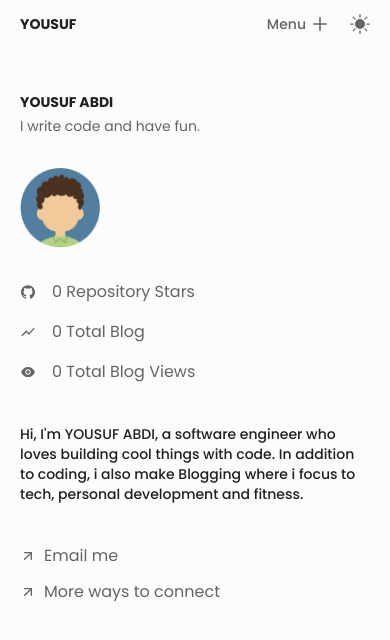
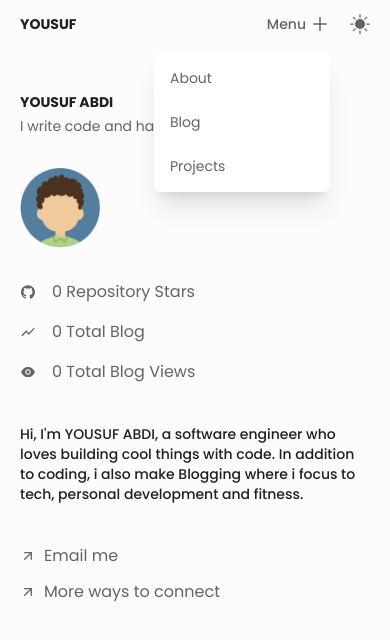
Before and after one commit to YOUSUFABDI/Yousuf-s-Site, a React (Vite) app: page / in a window 390 px wide. Both pictures are taken after a click on the button "Menu". Shown: the top 640 px of the page. Built offline with nearby package versions, Linux system fonts and the light colour scheme.

Commit message:
maked the mobile navbar responsive

```diff
--- a/src/components/Header.tsx
+++ b/src/components/Header.tsx
@@ -1,18 +1,24 @@
 import React, { useState } from 'react'
 import { AiOutlinePlus } from 'react-icons/ai'
 import { BsFillSunFill } from 'react-icons/bs'
-import { links } from '../lib/data'
 import { NavLink } from 'react-router-dom'
 import ThemeSwitch from './ThemeSwitch'
+import SmallScreensNavbar from './SmallScreensNavbar'
+import LargeScreensNavbar from './LargeScreensNavbar'
 
 const Header: React.FC = () => {
-  const [isMoodOpen, setIsMoodOpen] = useState(false)
+  const [isMoodOpen, setIsMoodOpen] = useState<boolean>(false)
+  const [isMenuOpen, setIsMenuOpen] = useState<boolean>(false)
 
   return (
     <header className="flex items-center justify-between gap-5 my-3 relative">
       <div>
         <NavLink
           to="/"
+          onClick={() => {
+            setIsMenuOpen(false)
+            setIsMoodOpen(false)
+          }}
           className="text-lightPrimary font-bold text-sm dark:text-darkPrimary"
         >
           YOUSUF
@@ -20,32 +26,30 @@ const Header: React.FC = () => {
       </div>
 
       <div className="flex justify-end lg:justify-center text-lightSecondary hover:text-lightPrimary dark:text-darkSecondary dark:hover:text-darkPrimary  transition-colors duration-200 ease-in-out w-full">
-        <button className="font-medium text-sm flex items-center gap-1 lg:hidden cursor-pointer">
+        <button
+          className="font-medium text-sm flex items-center gap-1 lg:hidden cursor-pointer"
+          onClick={() => {
+            setIsMenuOpen(!isMenuOpen)
+            setIsMoodOpen(false)
+          }}
+        >
           <span>Menu</span>
           <AiOutlinePlus className="h-5 w-5" />
         </button>
 
-        <nav className="hidden lg:flex items-center gap-6 text-sm">
-          {links.map((link) => (
-            <NavLink
-              to={link.to}
-              className={({ isActive }) =>
-                'hover:text-lightPrimary transition-colors duration-200 ease-in-out dark:hover:text-darkPrimary dark:text-darkSecondary' +
-                (isActive
-                  ? ' text-lightPrimary font-medium dark:text-white'
-                  : '')
-              }
-              key={link.id}
-            >
-              {link.name}
-            </NavLink>
-          ))}
-        </nav>
+        <LargeScreensNavbar />
+        <SmallScreensNavbar
+          isMenuOpen={isMenuOpen}
+          setIsMenuOpen={setIsMenuOpen}
+        />
       </div>
 
       <div
         className="text-lightSecondary dark:text-darkSecondary"
-        onClick={() => setIsMoodOpen(!isMoodOpen)}
+        onClick={() => {
+          setIsMoodOpen(!isMoodOpen)
+          setIsMenuOpen(false)
+        }}
       >
         <BsFillSunFill className="h-5 w-5 cursor-pointer hover:text-lightPrimary transition-colors duration-200 ease-in-out dark:hover:text-darkPrimary" />
       </div>
--- a/src/components/Intro.tsx
+++ b/src/components/Intro.tsx
@@ -1,6 +1,7 @@
 import React from 'react'
 import profileImg from './../assets/images/profile 1.png'
 import { FiArrowUpRight } from 'react-icons/fi'
+import { Link } from 'react-router-dom'
 import TitleSection from './TitleSection'
 import SubTitleSection from './SubTitleSection'
 import { platformInfos } from '../lib/data'
@@ -41,14 +42,21 @@ const Intro: React.FC = () => {
       </div>
 
       <div className="flex flex-col gap-3 lg:flex-row lg:gap-8">
-        <a className="flex items-center gap-2 lg:gap-3 text-lightSecondary dark:text-darkSecondary">
+        <a
+          href="mailto:yousufabdi34@gmail.com"
+          className="flex items-center gap-2 lg:gap-3 text-lightSecondary dark:text-darkSecondary"
+        >
           <FiArrowUpRight />
           <span>Email me</span>
         </a>
-        <a className="flex items-center gap-2 lg:gap-3 text-lightSecondary dark:text-darkSecondary">
+
+        <Link
+          to="/links"
+          className="flex items-center gap-2 lg:gap-3 text-lightSecondary dark:text-darkSecondary"
+        >
           <FiArrowUpRight />
           <span>More ways to connect</span>
-        </a>
+        </Link>
       </div>
     </div>
   )
--- /dev/null
+++ b/src/components/LargeScreensNavbar.tsx
@@ -0,0 +1,24 @@
+import React from 'react'
+import { NavLink } from 'react-router-dom'
+import { links } from '../lib/data'
+
+const LargeScreensNavbar: React.FC = () => {
+  return (
+    <nav className="hidden lg:flex items-center gap-6 text-sm">
+      {links.map((link) => (
+        <NavLink
+          to={link.to}
+          className={({ isActive }) =>
+            'hover:text-lightPrimary transition-colors duration-200 ease-in-out dark:hover:text-darkPrimary dark:text-darkSecondary' +
+            (isActive ? ' text-lightPrimary font-medium dark:text-white' : '')
+          }
+          key={link.id}
+        >
+          {link.name}
+        </NavLink>
+      ))}
+    </nav>
+  )
+}
+
+export default LargeScreensNavbar
--- /dev/null
+++ b/src/components/SmallScreensNavbar.tsx
@@ -0,0 +1,41 @@
+import React from 'react'
+import { NavLink } from 'react-router-dom'
+import { links } from '../lib/data'
+
+type SmallScreensNavbarProps = {
+  setIsMenuOpen: (isMenuOpen: boolean) => void
+  isMenuOpen: boolean
+}
+
+const SmallScreensNavbar: React.FC<SmallScreensNavbarProps> = ({
+  isMenuOpen,
+  setIsMenuOpen,
+}) => {
+  return (
+    <nav
+      className={`lg:hidden ${
+        isMenuOpen
+          ? 'flex flex-col items-start gap-6 text-sm bg-white dark:bg-black shadow-xl rounded-md w-44 p-4 absolute top-10'
+          : 'hidden'
+      }`}
+    >
+      {links.map((link) => (
+        <NavLink
+          to={link.to}
+          onClick={() => {
+            setIsMenuOpen(false)
+          }}
+          className={({ isActive }) =>
+            'hover:text-lightPrimary transition-colors duration-200 ease-in-out dark:hover:text-darkPrimary dark:text-darkSecondary' +
+            (isActive ? ' text-lightPrimary font-medium dark:text-white' : '')
+          }
+          key={link.id}
+        >
+          {link.name}
+        </NavLink>
+      ))}
+    </nav>
+  )
+}
+
+export default SmallScreensNavbar
```
